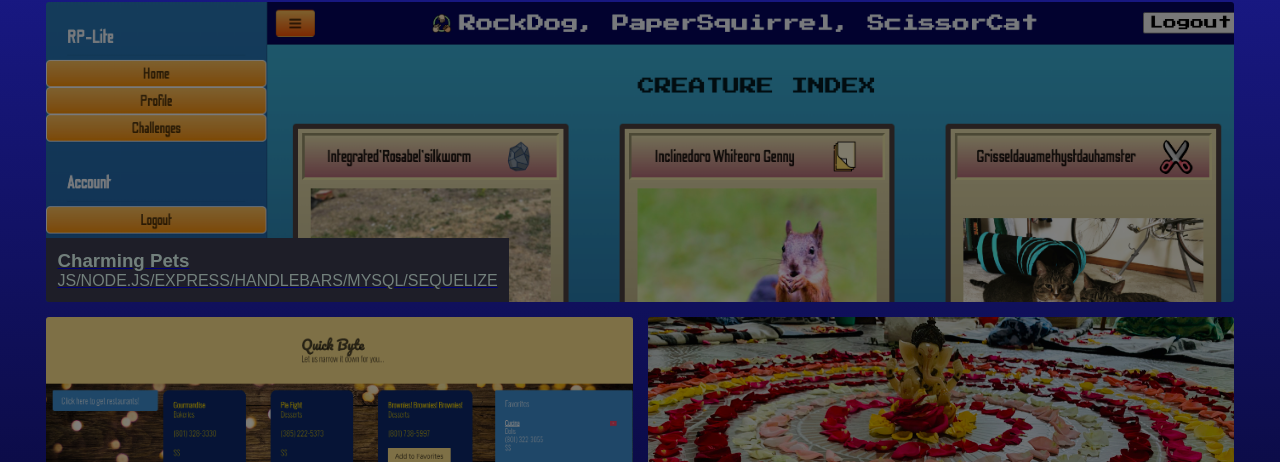
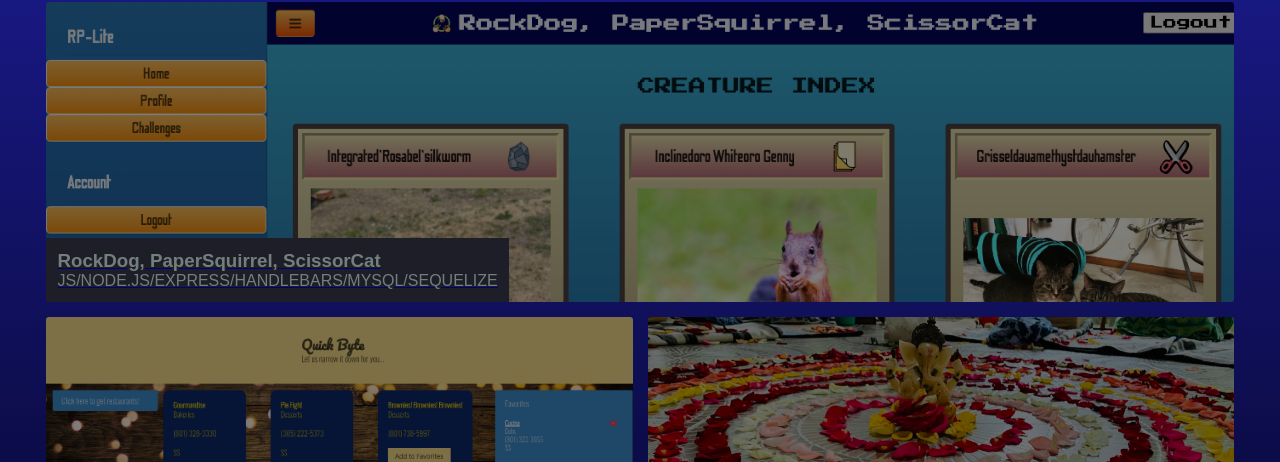
Before and after one commit to TGold90/Thomas-Gold-Portfolio, a plain HTML site: page index.html in a window 1280 px wide. Shown: the part 717-1179 px from the top of the page. Drawn offline with Linux system fonts and the light colour scheme; a web font is replaced by a local one.

Commit message:
project title

```diff
--- a/index.html
+++ b/index.html
@@ -54,7 +54,7 @@
                     <a class="quickbyte" href="https://rplite.herokuapp.com/profile" target="_blank"
                         alt="Image link to Quickbyte Project">
                         <div class="project-title">
-                            <h3>Charming Pets</h3>
+                            <h3>RockDog, PaperSquirrel, ScissorCat</h3>
                             <p>JS/NODE.JS/EXPRESS/HANDLEBARS/MYSQL/SEQUELIZE</p>
                         </div>
                     </a>
```
